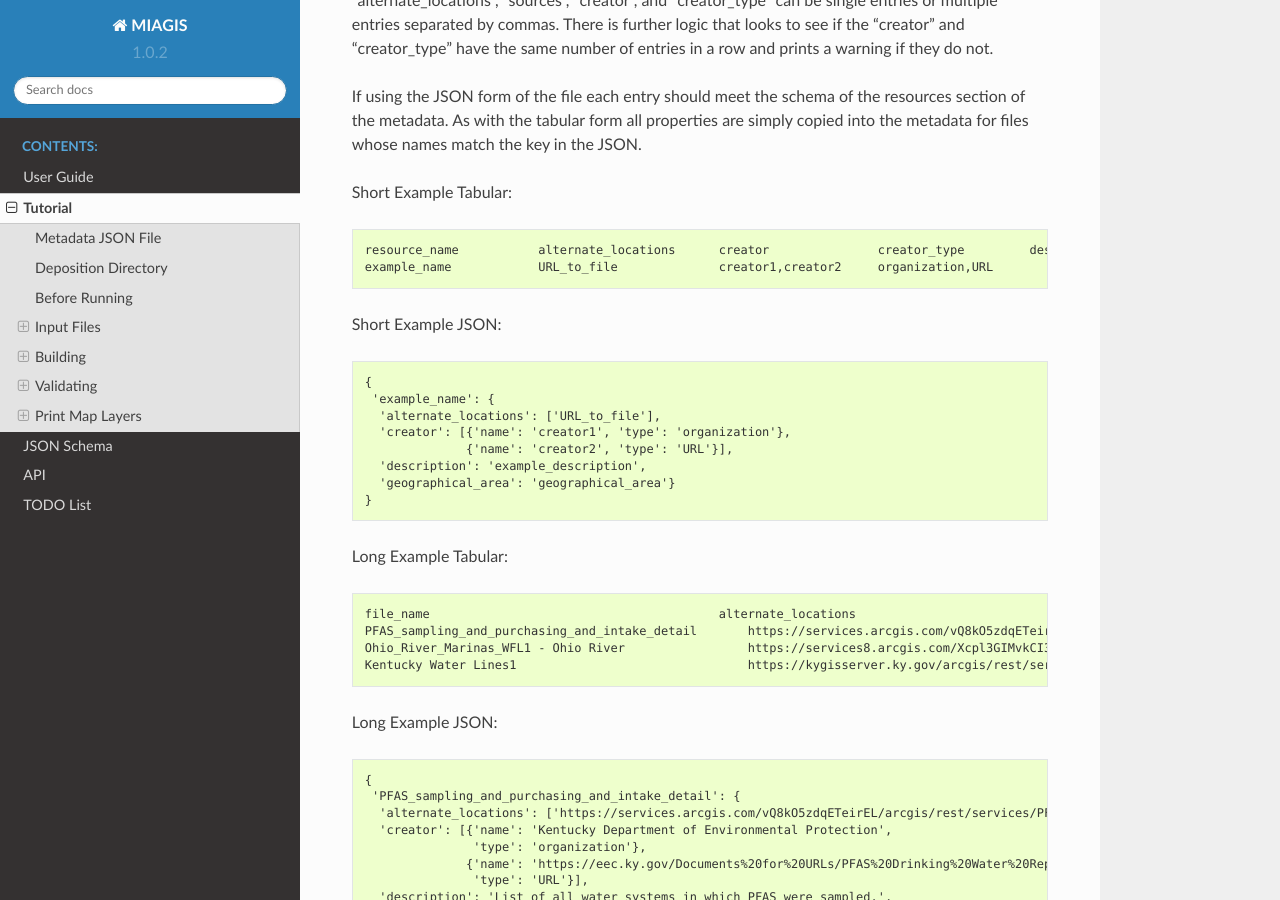
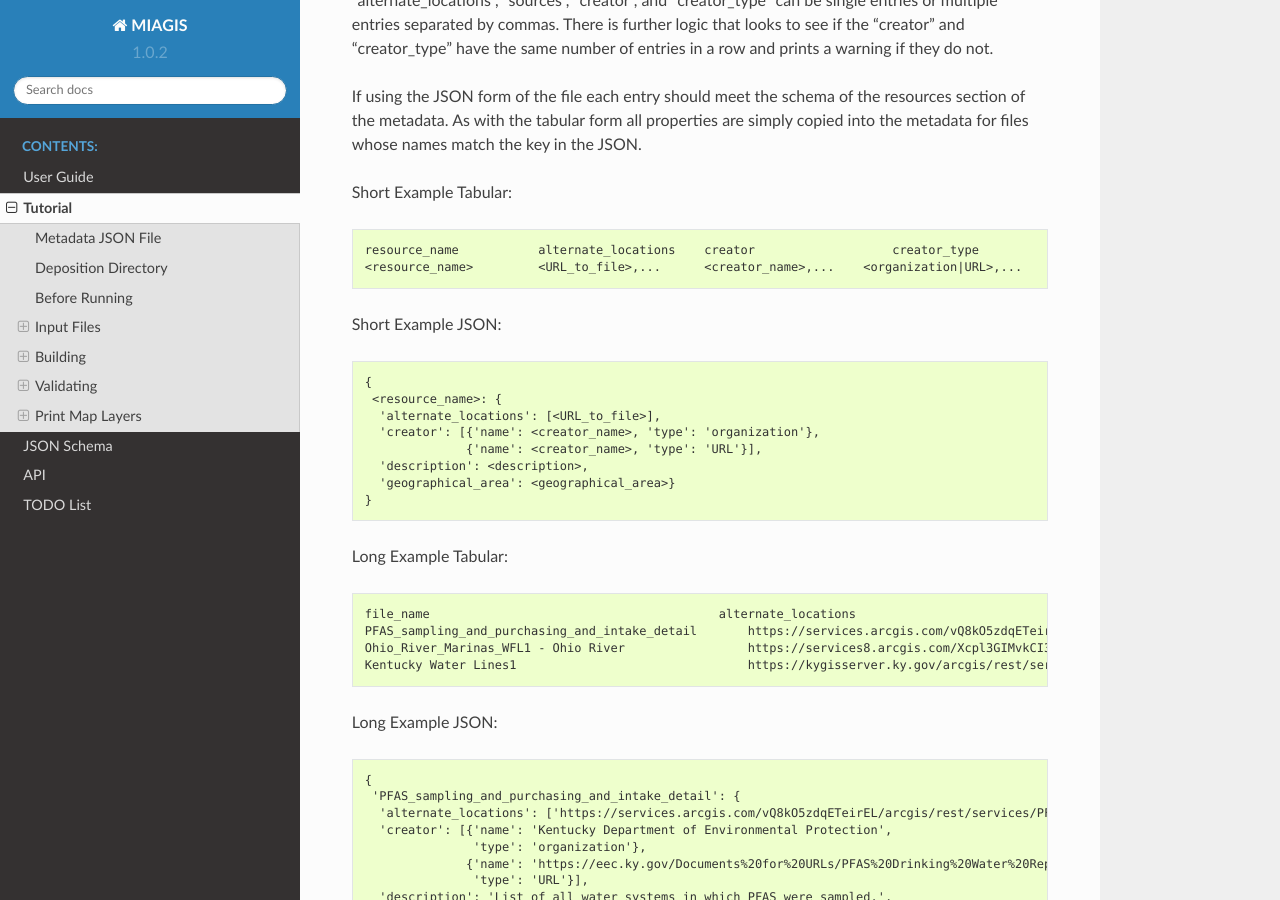
Before and after one commit to MoseleyBioinformaticsLab/miagis, a Sphinx documentation site: the page built from docs/tutorial.rst, in a window 1280 px wide and 900 px high, scrolled down 1946 px. Built offline with Sphinx 7.4.7 and the Read the Docs theme 2.0.0, drawn with Linux system fonts in a browser that asks for light colours; pages that are not in the unit, such as notebooks, are missing from menus.

Commit message:
Documentation changes

```diff
--- a/docs/jsonschema.rst
+++ b/docs/jsonschema.rst
@@ -43,7 +43,7 @@
           "fields" : { <fieldname> : {  # optional for "program" and "other" type, or when the file is not Accessible.
               "name" :  <fieldname>,
               "type": <ontology_term | int | float | str>,
-              "identifier" : <id>, # optional, when identifier is different from <fieldname> or nested in a data structure; use colons to separate nested identifiers.
+              "identifier" : <id>, # optional, but should be specified when the identifier is different from the <fieldname> or is nested in a data structure. Colons should be used to separate nested identifiers.
               "identifier%type" : <column_name | column_index | key_name | nested>, # optional
               ... },
             ... },
@@ -207,7 +207,9 @@
 "identifier", and "identifier%type". "name" is simply the key or fieldname repeated.
 "type" is one of "int", "float", "str", or "ontology_term". "identifier" is an
 optional way to identify the field. For instance, you can specify a column number.
-"identifier_type" would then need to be "column".
+"identifier_type" would then need to be "column". If the identifier is different
+from the fieldname it is highly encouraged to use this field to specify how to
+get to the field. If it is a nested type use colons to seperate identifiers.
 
 sources: Optional, but should be provided if possible
 
--- a/docs/tutorial.rst
+++ b/docs/tutorial.rst
@@ -99,8 +99,8 @@
 
 .. code-block:: console
 
-    resource_name	    alternate_locations	     creator	           creator_type	        description	            geographical_area
-    example_name	    URL_to_file	             creator1,creator2	   organization,URL	    example_description	    geographical_area
+    resource_name	    alternate_locations	   creator	             creator_type	            description	        geographical_area
+    <resource_name>	    <URL_to_file>,...	   <creator_name>,...	 <organization|URL>,...	    <description>	    <geographical_area>
 
 
 Short Example JSON:
@@ -108,12 +108,12 @@
 .. code-block:: console
 
     {
-     'example_name': {
-      'alternate_locations': ['URL_to_file'],
-      'creator': [{'name': 'creator1', 'type': 'organization'},
-                  {'name': 'creator2', 'type': 'URL'}],
-      'description': 'example_description',
-      'geographical_area': 'geographical_area'}
+     <resource_name>: {
+      'alternate_locations': [<URL_to_file>],
+      'creator': [{'name': <creator_name>, 'type': 'organization'},
+                  {'name': <creator_name>, 'type': 'URL'}],
+      'description': <description>,
+      'geographical_area': <geographical_area>}
     }
 
 
```
